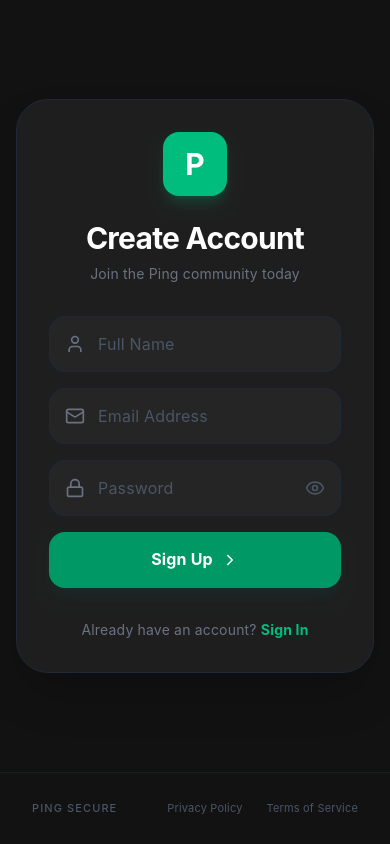
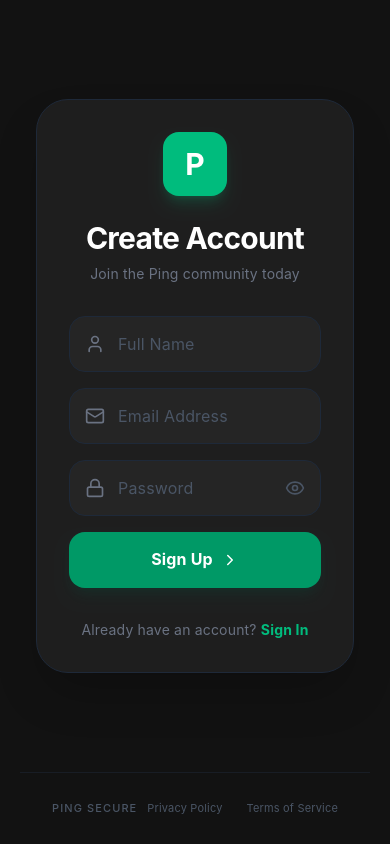
Before and after one commit to Ahmad-s2004/ChatClient, a React (Vite) app: page /signup in a window 390 px wide. Built offline with nearby package versions, Linux system fonts and the light colour scheme.

Commit message:
redesign Signup and Signin page to match Ping brand identity

```diff
--- a/src/pages/Signin.jsx
+++ b/src/pages/Signin.jsx
@@ -9,7 +9,7 @@ import { Mail, Lock, Eye, EyeOff, ChevronRight } from 'lucide-react'
 const Signin = () => {
   const [showPassword, setShowPassword] = useState(false);
   return (
-    <div className="min-h-screen bg-[#121212] flex flex-col justify-between font-sans text-gray-400 overflow-hidden">
+    <div className="min-h-screen px-5 md:px-0 bg-[#121212] flex flex-col justify-between font-sans text-gray-400 overflow-hidden">
 
       <div className="flex-grow flex items-center justify-center px-4">
         <div className="relative w-full max-w-[420px] p-8 bg-[#1e1e1e] rounded-[32px] border border-gray-800 shadow-2xl animate-in fade-in zoom-in duration-300">
--- a/src/pages/Signup.jsx
+++ b/src/pages/Signup.jsx
@@ -6,7 +6,7 @@ const Signup = () => {
   const [showPassword, setShowPassword] = useState(false);
 
   return (
-    <div className="min-h-screen bg-[#121212] flex flex-col justify-between font-sans text-gray-400 overflow-hidden">
+    <div className="min-h-screen px-5 md:px-0 bg-[#121212] flex flex-col justify-between font-sans text-gray-400 overflow-hidden">
 
       <div className="flex-grow flex items-center justify-center px-4">
         <div className="relative w-full max-w-[420px] p-8 bg-[#1e1e1e] rounded-[32px] border border-gray-800 shadow-2xl animate-in fade-in zoom-in duration-300">
```
